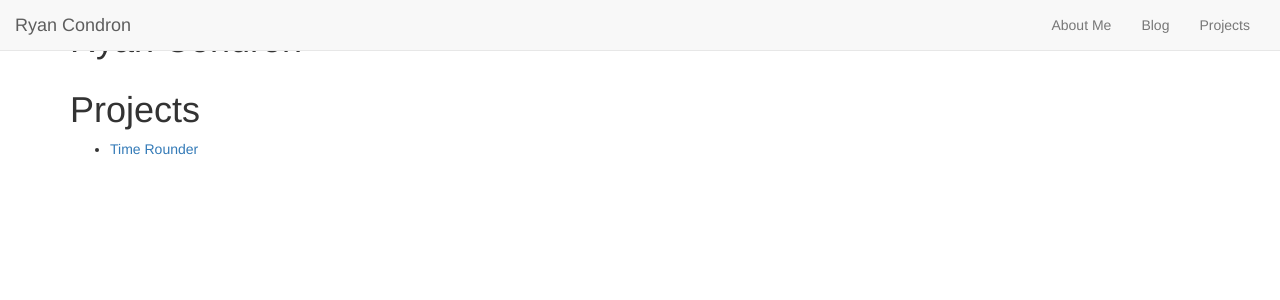
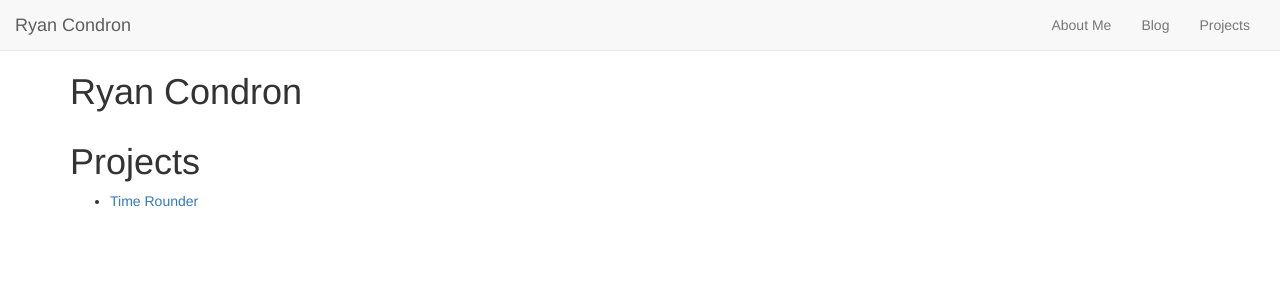
Before and after one commit to rebelweb/rebelweb.github.io, a Jekyll site: the page built from projects.html, in a window 1280 px wide. Shown: the top 300 px of the page. Built offline with Jekyll 4.4.1, drawn with Linux system fonts in a browser that asks for light colours.

Commit message:
fixed css issue

```diff
--- a/_includes/header.html
+++ b/_includes/header.html
@@ -1,5 +1,5 @@
 {% include navbar.html %}
 
-<div class="container">
+<div class="container header">
   <h1 class="page-heading">Ryan Condron</h1>
 </div>
--- a/css/main.scss
+++ b/css/main.scss
@@ -42,6 +42,10 @@ body {
   padding: 0px;
 }
 
+.header {
+  padding-top: 52px;
+}
+
 .home {
   background: url('../images/background.jpg') no-repeat;
   background-position: center center;
```
Also changed, not shown: Gemfile.lock, 1 other file.
